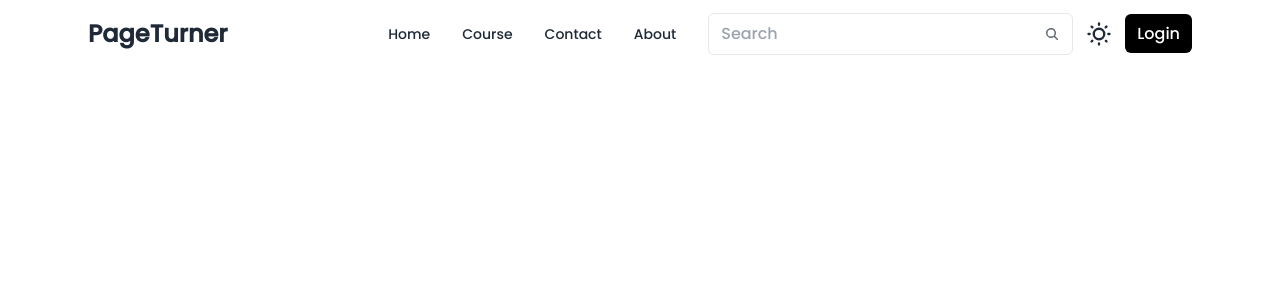
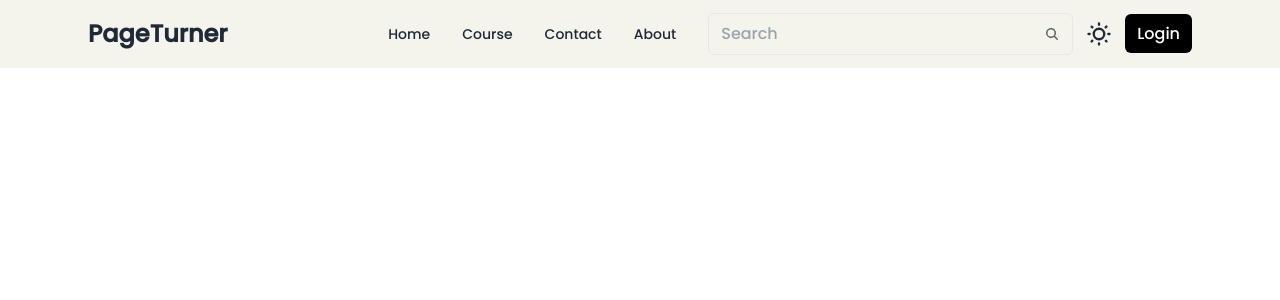
Before and after one commit to vaishu249/book-store-website, a React (Vite) app in the folder Frontend/: page / in a window 1280 px wide. Shown: the top 300 px of the page. Built offline with nearby package versions, Linux system fonts and the light colour scheme.

Commit message:
Navbar Color changes

```diff
--- a/Frontend/src/App.jsx
+++ b/Frontend/src/App.jsx
@@ -2,7 +2,7 @@ import React from 'react'
 import Navbar from './Components/Navbar'
 const App = () => {
   return (
-    <div>
+    <div className='bg-background-color'>
       <Navbar/>
     </div>
   )
--- a/Frontend/src/Components/Navbar.jsx
+++ b/Frontend/src/Components/Navbar.jsx
@@ -11,8 +11,8 @@ const Navbar = () => {
     );
     return (
         <>
-            <div className='max-w-screen-2x1 container mx-auto md:px-20 px-4'>
-                <div className="navbar bg-base-100">
+            <div className='max-w-screen-2x1 container mx-auto md:px-20 px-4 '>
+                <div className="navbar bg-base-100 bg-background-color">
                     <div className="navbar-start">
                         <div className="dropdown">
                             <div tabIndex={0} role="button" className="btn btn-ghost lg:hidden">
@@ -44,8 +44,8 @@ const Navbar = () => {
                             </ul>
                         </div>
                         <div className='hidden md:block'>
-                            <label className="px-3 py-2 border rounded-md flex items-center gap-2">
-                                <input type="text" className="grow outline-none" placeholder="Search" />
+                            <label className="px-3 py-2 border rounded-md flex items-center gap-2 ">
+                                <input type="text" className="grow outline-none bg-background-color" placeholder="Search" />
                                 <svg
                                     xmlns="http://www.w3.org/2000/svg"
                                     viewBox="0 0 16 16"
--- a/Frontend/src/index.css
+++ b/Frontend/src/index.css
@@ -6,3 +6,6 @@ body{
     font-family:"Poppins" , sans-serif;
 
 }
+.bg-background-color{
+    background-color: #f4f3ec;
+}
```
